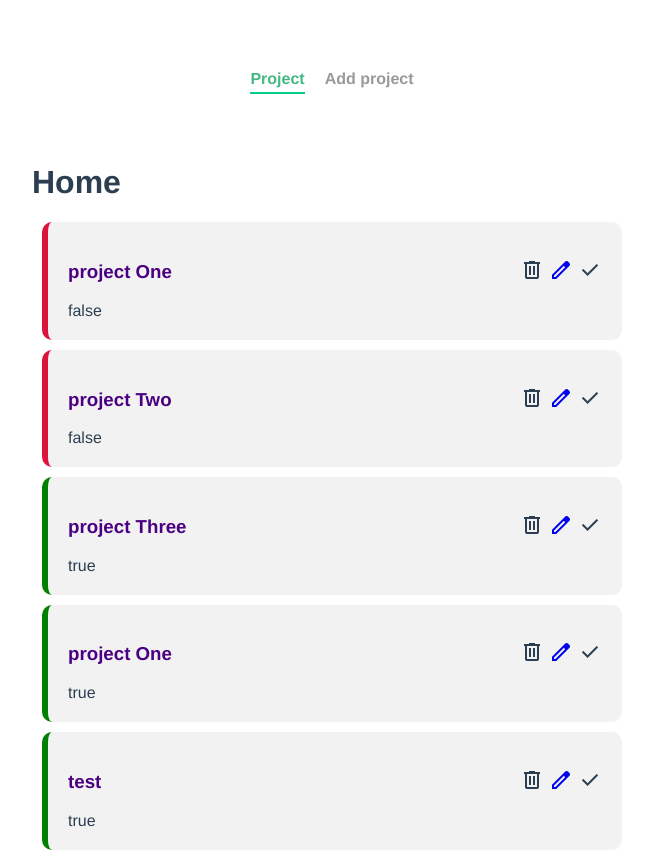
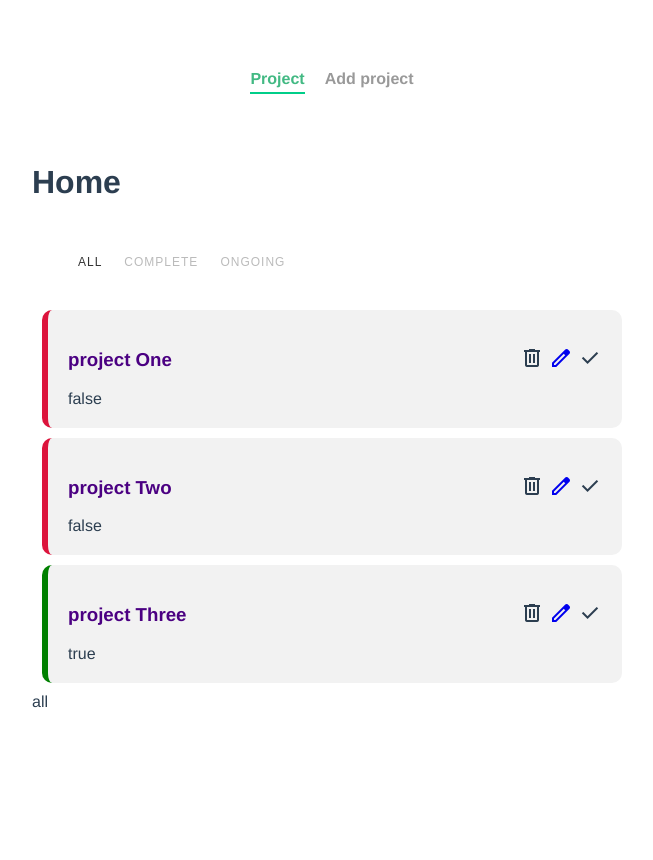
Before and after one commit to SoeSandarWin472/project-planning, a Vue app: page / in a window 1280 px wide. Shown: the whole page, without its empty margins (308-961 px from the left). After the commit the page ends 800 px from the top, so only its background shows below. Built offline with nearby package versions, Linux system fonts and the light colour scheme; data requests are answered from the project's data file.

Commit message:
filternav active link

```diff
--- a/database/db.json
+++ b/database/db.json
@@ -17,18 +17,6 @@
       "title": "project Three",
       "detail": "project details",
       "complete": true
-    },
-    {
-      "id": 4,
-      "title": "project One",
-      "detail": "project details",
-      "complete": true
-    },
-    {
-      "title": "test",
-      "detail": "dkngksdrngvrsk",
-      "complete": true,
-      "id": 6
     }
   ]
 }
--- /dev/null
+++ b/src/components/FilterNav.vue
@@ -0,0 +1,36 @@
+<template>
+  <nav class="filter-nav">
+    <button @click="filterBy('all')" :class="{active:current==='all'}">all</button>
+    <button @click="filterBy('complete')" :class="{active:current==='complete'}">complete</button>
+    <button @click="filterBy('ongoing')" :class="{active:current==='ongoing'}">ongoing</button>
+  </nav>
+</template>
+
+<script>
+export default {
+   props:["current"],
+methods:{
+    filterBy(value){
+        this.$emit("filterValue",value)
+    }
+}
+}
+</script>
+
+<style>
+.filter-nav button{
+    background: none;
+    border: none;
+    color: #bbb;
+    outline: none;
+    font-size: 12px;
+    text-transform: uppercase;
+    margin-left: 10px;
+    letter-spacing: 1px;
+    font-weight: bol1;
+    cursor: pointer;
+}
+button.active{
+  color: #333;
+}
+</style>
--- a/src/views/HomeView.vue
+++ b/src/views/HomeView.vue
@@ -1,22 +1,28 @@
 <template>
   <div class="home">
     <h1>Home</h1>
+    <FilterNav @filterValue="current=$event" :current="current" ></FilterNav>
     <div v-for="project in projects" :key="project.id">
      <SingleProject :project="project" @delete="deleteProject" @complete="completeProject"></SingleProject>
     </div>
    </div>
+   {{ current }}
 </template>
 
 <script>
 
+import FilterNav from '../components/FilterNav'
 import SingleProject from '../components/SingleProject'
 export default {
+
   name: 'HomeView',
   components: {
+    FilterNav,
     SingleProject,},
   data(){
     return{
-      projects:[]
+      projects:[],
+      current:"all"
     }
   },
   methods:{
```
